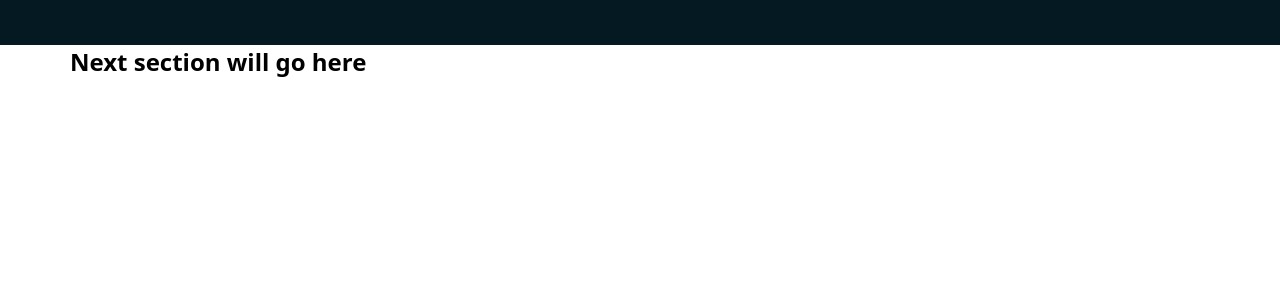
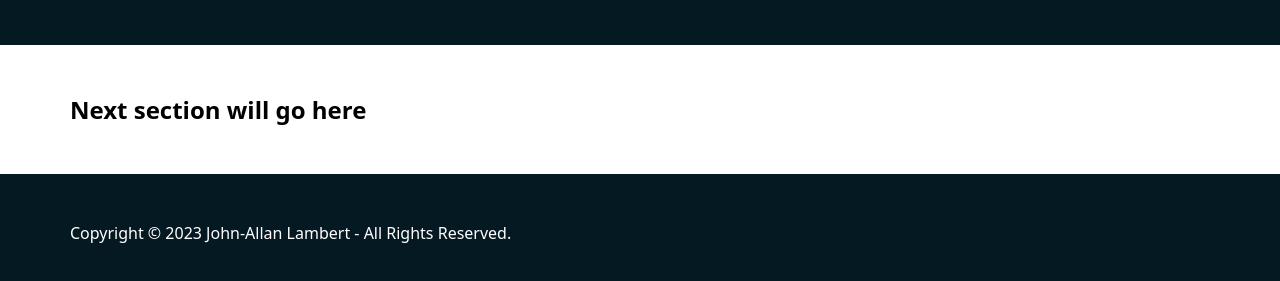
Before and after one commit to ASOwnerYT/pure-nz-website, a website built with Vite: page src/index.html in a window 1280 px wide. Shown: the part 693-974 px from the top of the page. Before the commit the page ends 800 px from the top, so only its background shows below. Built offline with nearby package versions, Linux system fonts and the light colour scheme.

Commit message:
Add footer

```diff
--- a/src/index.html
+++ b/src/index.html
@@ -53,5 +53,9 @@
     <section class="container">
       <h1>Next section will go here</h1>
     </section>
+
+    <footer class="container">
+      <p>Copyright © 2023 John-Allan Lambert - All Rights Reserved.</p>
+    </footer>
   </body>
 </html>
--- a/src/style.css
+++ b/src/style.css
@@ -49,6 +49,9 @@ Author: John-Allan Lambert
   }
 }
 
+/*
+* Sections
+*/
 /* Header section (navbar and hero) */
 header {
   color: var(--text-dark);
@@ -56,6 +59,17 @@ header {
     url("https://images.pexels.com/photos/2586067/pexels-photo-2586067.jpeg");
   background-size: cover;
   background-position: center;
+}
+
+section {
+  margin-bottom: 3rem;
+}
+
+footer {
+  color: var(--text-dark);
+  background-color: var(--bg-dark);
+  padding-top: 3rem;
+  padding-bottom: 3rem;
 }
 
 /*
```
